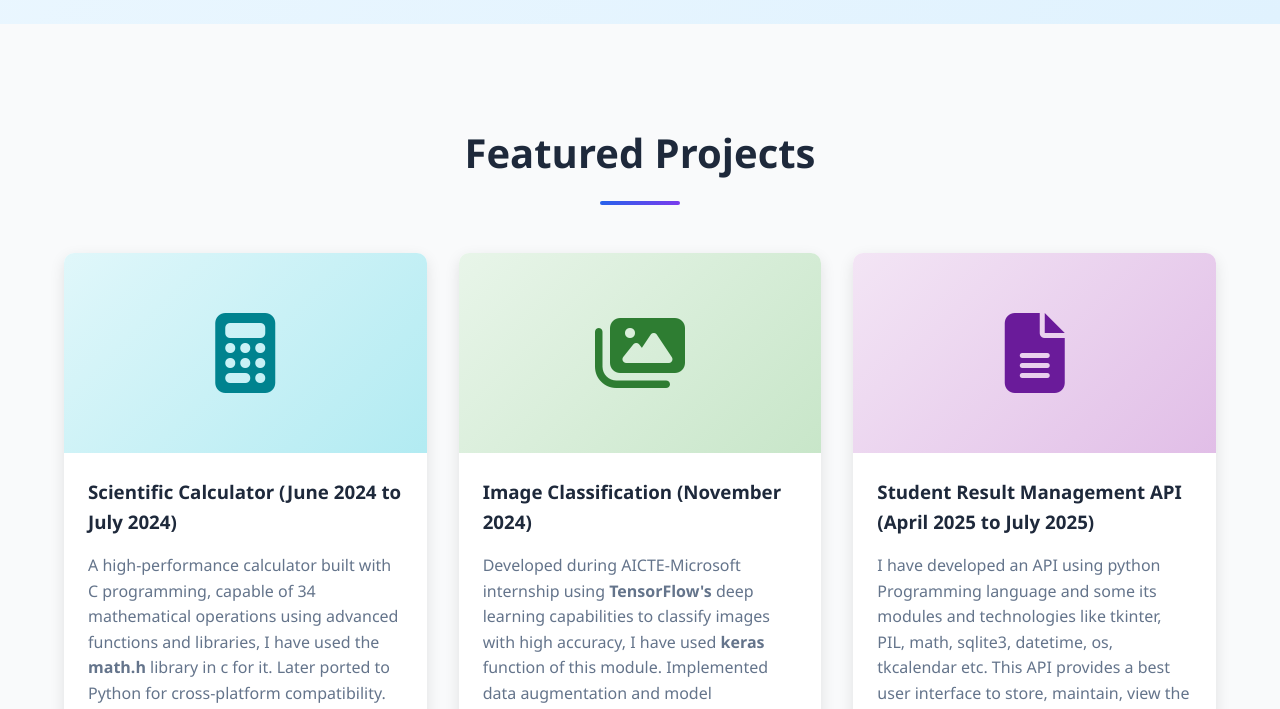
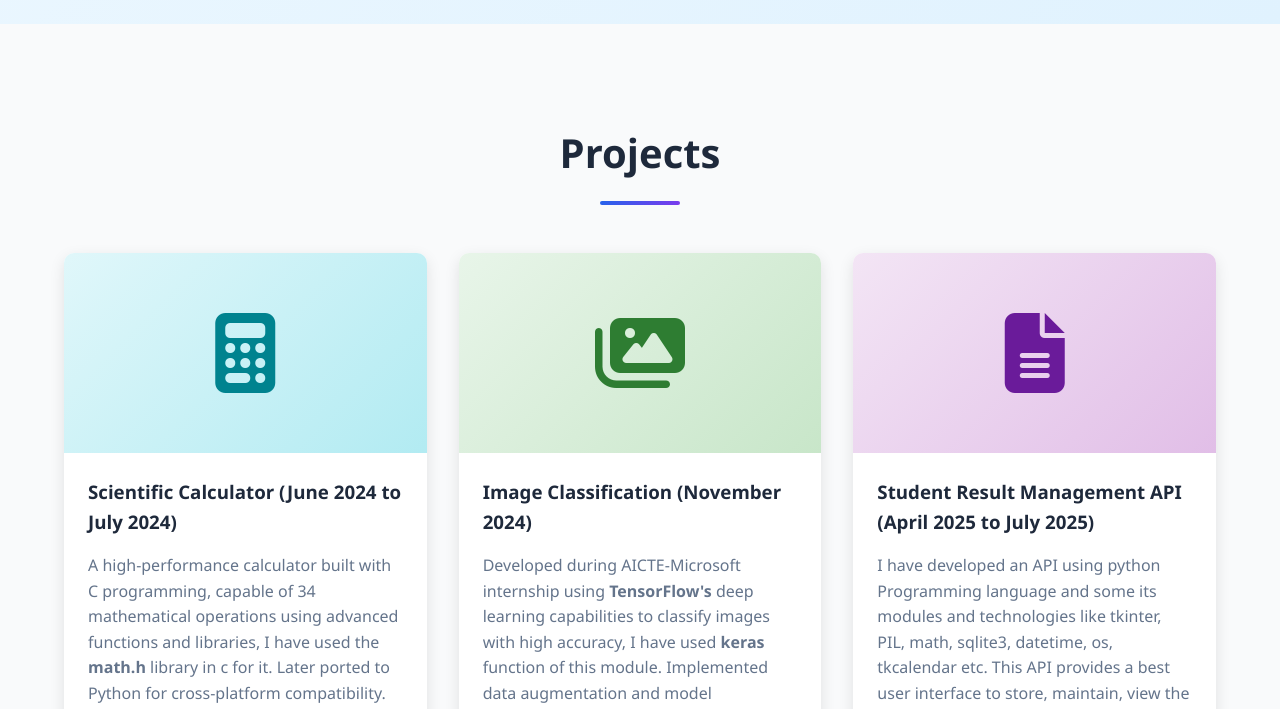
Before and after one commit to Aditya231356/Aditya-Portfolio, a plain HTML site: page index.html in a window 1280 px wide. Shown: the part 920-1629 px from the top of the page. Drawn offline with Linux system fonts and the light colour scheme.

Commit message:
index.html

```diff
--- a/index.html
+++ b/index.html
@@ -504,7 +504,7 @@
     <!-- Projects Section -->
     <section id="projects">
         <div class="container">
-            <h2>Featured Projects</h2>
+            <h2>Projects</h2>
             <div class="projects-grid">
                 <!-- Scientific Calculator -->
                 <div class="project-card">
```
